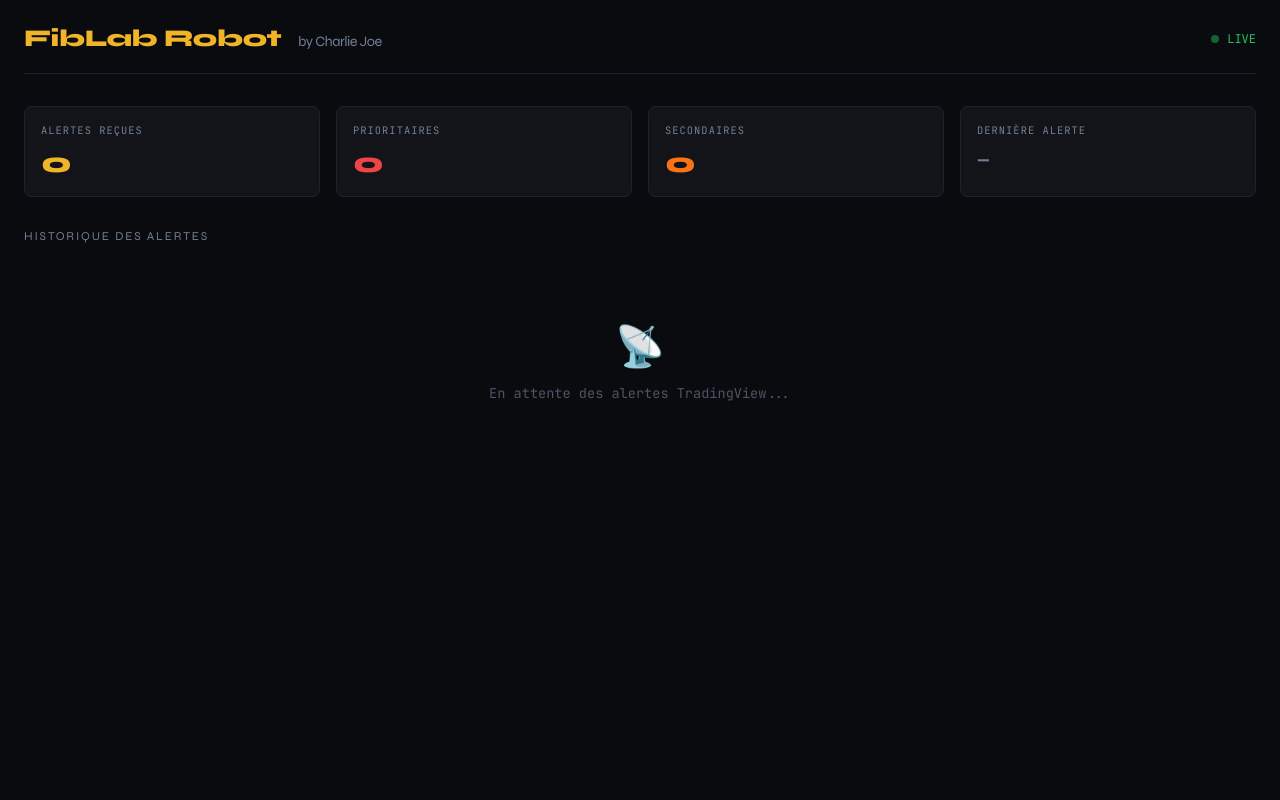
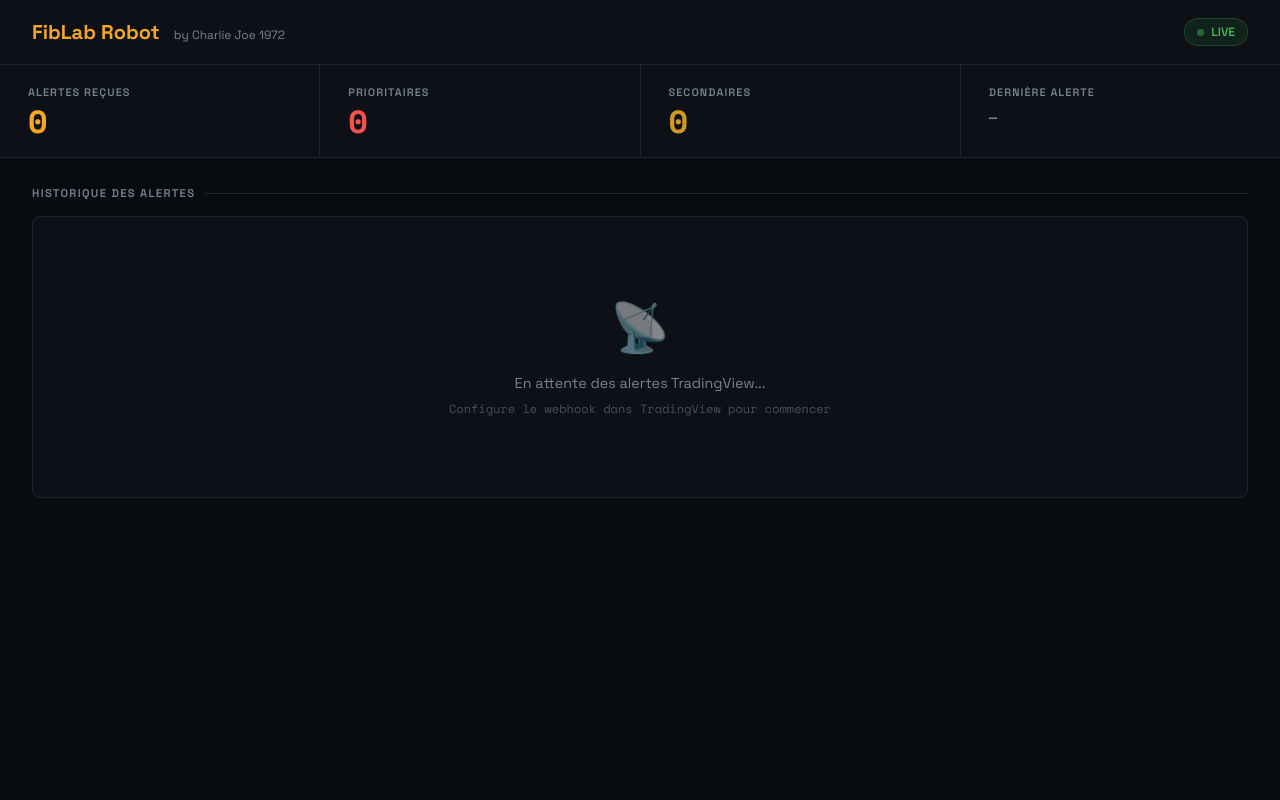
Before and after one commit to cj1972FibLab/fiblab_robot, a Flask app: page / in a window 1280 px wide. Run offline with Flask 3, Linux system fonts and the light colour scheme.

Commit message:
Update dashboard.html

```diff
--- a/templates/dashboard.html
+++ b/templates/dashboard.html
@@ -5,199 +5,64 @@
 <meta name="viewport" content="width=device-width, initial-scale=1.0">
 <title>FibLab Robot — Dashboard</title>
 <style>
-  @import url('https://fonts.googleapis.com/css2?family=JetBrains+Mono:wght@400;700&family=Syne:wght@400;700;800&display=swap');
-
+  @import url('https://fonts.googleapis.com/css2?family=Space+Grotesk:wght@400;500;600;700&family=Space+Mono:wght@400;700&display=swap');
   :root {
-    --bg: #0a0b0f;
-    --surface: #12141a;
-    --border: #1e2130;
-    --gold: #f0b429;
-    --green: #22c55e;
-    --red: #ef4444;
-    --orange: #f97316;
-    --muted: #4a5568;
-    --text: #e2e8f0;
-    --text-dim: #718096;
+    --bg:#080c10;--card:#0d1117;--border:#1c2333;--border2:#243044;
+    --gold:#f5a623;--gold-dim:#7a5214;--green:#3fb950;--red:#f85149;
+    --orange:#d29922;--blue:#58a6ff;--muted:#484f58;--text:#cdd9e5;
+    --text-dim:#768390;--font:'Space Grotesk',sans-serif;--mono:'Space Mono',monospace;
   }
-
-  * { margin: 0; padding: 0; box-sizing: border-box; }
-
-  body {
-    background: var(--bg);
-    color: var(--text);
-    font-family: 'JetBrains Mono', monospace;
-    min-height: 100vh;
-    padding: 24px;
-  }
-
-  header {
-    display: flex;
-    align-items: center;
-    justify-content: space-between;
-    margin-bottom: 32px;
-    padding-bottom: 20px;
-    border-bottom: 1px solid var(--border);
-  }
-
-  .logo {
-    font-family: 'Syne', sans-serif;
-    font-weight: 800;
-    font-size: 1.5rem;
-    color: var(--gold);
-    letter-spacing: -0.02em;
-  }
-
-  .logo span { color: var(--text-dim); font-weight: 400; font-size: 0.9rem; margin-left: 10px; }
-
-  .status-dot {
-    display: flex;
-    align-items: center;
-    gap: 8px;
-    font-size: 0.75rem;
-    color: var(--green);
-  }
-
-  .dot {
-    width: 8px; height: 8px;
-    border-radius: 50%;
-    background: var(--green);
-    animation: pulse 2s infinite;
-  }
-
-  @keyframes pulse {
-    0%, 100% { opacity: 1; }
-    50% { opacity: 0.4; }
-  }
-
-  .stats {
-    display: grid;
-    grid-template-columns: repeat(auto-fit, minmax(160px, 1fr));
-    gap: 16px;
-    margin-bottom: 32px;
-  }
-
-  .stat-card {
-    background: var(--surface);
-    border: 1px solid var(--border);
-    border-radius: 8px;
-    padding: 16px;
-  }
-
-  .stat-card .label {
-    font-size: 0.65rem;
-    color: var(--text-dim);
-    text-transform: uppercase;
-    letter-spacing: 0.1em;
-    margin-bottom: 8px;
-  }
-
-  .stat-card .value {
-    font-family: 'Syne', sans-serif;
-    font-size: 1.8rem;
-    font-weight: 800;
-    color: var(--gold);
-  }
-
-  .alerts-title {
-    font-family: 'Syne', sans-serif;
-    font-size: 0.75rem;
-    text-transform: uppercase;
-    letter-spacing: 0.15em;
-    color: var(--text-dim);
-    margin-bottom: 16px;
-  }
-
-  .alert-list {
-    display: flex;
-    flex-direction: column;
-    gap: 10px;
-  }
-
-  .alert-card {
-    background: var(--surface);
-    border: 1px solid var(--border);
-    border-radius: 8px;
-    padding: 16px 20px;
-    display: grid;
-    grid-template-columns: 60px 1fr auto auto auto;
-    align-items: center;
-    gap: 16px;
-    transition: border-color 0.2s;
-  }
-
-  .alert-card:hover { border-color: var(--gold); }
-
-  .alert-card.prioritaire { border-left: 3px solid var(--red); }
-  .alert-card.secondaire  { border-left: 3px solid var(--orange); }
-  .alert-card.info        { border-left: 3px solid var(--muted); }
-
-  .score-badge {
-    font-family: 'Syne', sans-serif;
-    font-weight: 800;
-    font-size: 1.4rem;
-    text-align: center;
-  }
-
-  .score-badge.prioritaire { color: var(--red); }
-  .score-badge.secondaire  { color: var(--orange); }
-  .score-badge.info        { color: var(--muted); }
-
-  .alert-main .asset {
-    font-family: 'Syne', sans-serif;
-    font-weight: 700;
-    font-size: 1rem;
-    color: var(--text);
-  }
-
-  .alert-main .type {
-    font-size: 0.72rem;
-    color: var(--text-dim);
-    margin-top: 3px;
-  }
-
-  .price {
-    font-size: 1rem;
-    font-weight: 700;
-    color: var(--gold);
-    text-align: right;
-  }
-
-  .side-badge {
-    padding: 3px 10px;
-    border-radius: 4px;
-    font-size: 0.7rem;
-    font-weight: 700;
-    text-transform: uppercase;
-    letter-spacing: 0.05em;
-  }
-
-  .side-badge.support    { background: rgba(34,197,94,0.15);  color: var(--green); }
-  .side-badge.resistance { background: rgba(239,68,68,0.15);  color: var(--red);   }
-
-  .scope-badge {
-    font-size: 0.65rem;
-    color: var(--text-dim);
-    text-align: right;
-  }
-
-  .scope-badge.pure { color: var(--gold); }
-
-  .empty {
-    text-align: center;
-    padding: 60px 20px;
-    color: var(--muted);
-    font-size: 0.85rem;
-  }
-
-  .empty .icon { font-size: 2.5rem; margin-bottom: 12px; }
-
-  @media (max-width: 600px) {
-    .alert-card {
-      grid-template-columns: 50px 1fr;
-      grid-template-rows: auto auto;
-    }
-    .side-badge, .scope-badge { display: none; }
-    .price { grid-column: 2; text-align: left; font-size: 0.9rem; }
+  *{margin:0;padding:0;box-sizing:border-box}
+  body{background:var(--bg);color:var(--text);font-family:var(--font);min-height:100vh}
+  header{display:flex;align-items:center;justify-content:space-between;padding:18px 32px;background:var(--card);border-bottom:1px solid var(--border)}
+  .logo-main{font-size:1.25rem;font-weight:700;color:var(--gold)}
+  .logo-sub{font-size:0.75rem;color:var(--text-dim);margin-left:10px}
+  .live-badge{display:flex;align-items:center;gap:7px;font-size:0.75rem;font-weight:600;color:var(--green);background:rgba(63,185,80,0.1);border:1px solid rgba(63,185,80,0.25);padding:5px 12px;border-radius:20px}
+  .live-dot{width:7px;height:7px;border-radius:50%;background:var(--green);animation:blink 1.8s ease-in-out infinite}
+  @keyframes blink{0%,100%{opacity:1;box-shadow:0 0 6px var(--green)}50%{opacity:0.3;box-shadow:none}}
+  .stats{display:grid;grid-template-columns:repeat(4,1fr);gap:1px;background:var(--border);border-bottom:1px solid var(--border)}
+  .stat{background:var(--card);padding:20px 28px}
+  .stat-label{font-size:0.68rem;font-weight:600;text-transform:uppercase;letter-spacing:0.1em;color:var(--text-dim);margin-bottom:6px}
+  .stat-value{font-family:var(--mono);font-size:2rem;font-weight:700;line-height:1}
+  .stat-value.gold{color:var(--gold)}.stat-value.red{color:var(--red)}.stat-value.orange{color:var(--orange)}.stat-value.dim{color:var(--text-dim);font-size:0.85rem;padding-top:6px}
+  .main{padding:28px 32px;max-width:1400px;margin:0 auto}
+  .section-title{font-size:0.7rem;font-weight:600;text-transform:uppercase;letter-spacing:0.12em;color:var(--text-dim);margin-bottom:16px;display:flex;align-items:center;gap:10px}
+  .section-title::after{content:'';flex:1;height:1px;background:var(--border)}
+  .table-wrap{background:var(--card);border:1px solid var(--border);border-radius:8px;overflow:hidden}
+  table{width:100%;border-collapse:collapse}
+  thead tr{background:#0a0f16;border-bottom:1px solid var(--border)}
+  thead th{padding:11px 16px;text-align:left;font-size:0.68rem;font-weight:600;text-transform:uppercase;letter-spacing:0.1em;color:var(--text-dim)}
+  tbody tr{border-bottom:1px solid var(--border);transition:background 0.15s}
+  tbody tr:last-child{border-bottom:none}
+  tbody tr:hover{background:rgba(255,255,255,0.02)}
+  tbody tr.prioritaire{border-left:3px solid var(--red)}
+  tbody tr.secondaire{border-left:3px solid var(--orange)}
+  tbody tr.info{border-left:3px solid var(--muted)}
+  td{padding:13px 16px;font-size:0.85rem;vertical-align:middle}
+  .score-pill{display:inline-flex;align-items:center;justify-content:center;width:38px;height:38px;border-radius:50%;font-family:var(--mono);font-weight:700;font-size:1rem}
+  .score-pill.prioritaire{background:rgba(248,81,73,0.15);color:var(--red);border:1px solid rgba(248,81,73,0.3)}
+  .score-pill.secondaire{background:rgba(210,153,34,0.15);color:var(--orange);border:1px solid rgba(210,153,34,0.3)}
+  .score-pill.info{background:rgba(72,79,88,0.2);color:var(--muted);border:1px solid var(--border)}
+  .level-label{font-size:0.62rem;font-weight:700;text-transform:uppercase;letter-spacing:0.08em;margin-top:3px;text-align:center}
+  .level-label.prioritaire{color:var(--red)}.level-label.secondaire{color:var(--orange)}.level-label.info{color:var(--muted)}
+  .asset-name{font-weight:700;font-size:0.95rem;color:var(--text)}
+  .asset-tf{font-size:0.72rem;color:var(--text-dim);font-family:var(--mono);margin-top:2px}
+  .type-badge{display:inline-block;padding:3px 9px;border-radius:4px;font-size:0.72rem;font-weight:600;background:rgba(88,166,255,0.1);color:var(--blue);border:1px solid rgba(88,166,255,0.2);white-space:nowrap}
+  .price{font-family:var(--mono);font-weight:700;font-size:0.95rem;color:var(--gold)}
+  .side-badge{display:inline-flex;align-items:center;gap:5px;padding:3px 10px;border-radius:4px;font-size:0.72rem;font-weight:700;text-transform:uppercase;letter-spacing:0.05em}
+  .side-badge.support{background:rgba(63,185,80,0.1);color:var(--green);border:1px solid rgba(63,185,80,0.25)}
+  .side-badge.resistance{background:rgba(248,81,73,0.1);color:var(--red);border:1px solid rgba(248,81,73,0.25)}
+  .scope{font-size:0.75rem;font-weight:600}
+  .scope.pure{color:var(--gold)}.scope.non-pure{color:var(--muted)}
+  .time{font-family:var(--mono);font-size:0.72rem;color:var(--text-dim)}
+  .empty-state{padding:80px 20px;text-align:center}
+  .empty-state .icon{font-size:3rem;margin-bottom:16px;opacity:0.5}
+  .empty-state p{font-size:0.9rem;color:var(--text-dim)}
+  .empty-state .hint{font-size:0.75rem;color:var(--muted);margin-top:8px;font-family:var(--mono)}
+  @media(max-width:900px){
+    .stats{grid-template-columns:repeat(2,1fr)}
+    thead th:nth-child(n+6),td:nth-child(n+6){display:none}
+    header,main{padding:14px 16px}
   }
 </style>
 </head>
@@ -205,61 +70,85 @@
 
 <header>
   <div>
-    <div class="logo">FibLab Robot <span>by Charlie Joe</span></div>
+    <span class="logo-main">FibLab Robot</span>
+    <span class="logo-sub">by Charlie Joe 1972</span>
   </div>
-  <div class="status-dot">
-    <div class="dot"></div>
-    LIVE
-  </div>
+  <div class="live-badge"><div class="live-dot"></div>LIVE</div>
 </header>
 
 <div class="stats">
-  <div class="stat-card">
-    <div class="label">Alertes reçues</div>
-    <div class="value">{{ alerts|length }}</div>
+  <div class="stat">
+    <div class="stat-label">Alertes reçues</div>
+    <div class="stat-value gold">{{ alerts|length }}</div>
   </div>
-  <div class="stat-card">
-    <div class="label">Prioritaires</div>
-    <div class="value" style="color: var(--red)">
-      {{ alerts | selectattr('level', 'equalto', 'PRIORITAIRE') | list | length }}
-    </div>
+  <div class="stat">
+    <div class="stat-label">Prioritaires</div>
+    <div class="stat-value red">{{ alerts | selectattr('level', 'equalto', 'PRIORITAIRE') | list | length }}</div>
   </div>
-  <div class="stat-card">
-    <div class="label">Secondaires</div>
-    <div class="value" style="color: var(--orange)">
-      {{ alerts | selectattr('level', 'equalto', 'SECONDAIRE') | list | length }}
-    </div>
+  <div class="stat">
+    <div class="stat-label">Secondaires</div>
+    <div class="stat-value orange">{{ alerts | selectattr('level', 'equalto', 'SECONDAIRE') | list | length }}</div>
   </div>
-  <div class="stat-card">
-    <div class="label">Dernière alerte</div>
-    <div class="value" style="font-size:0.85rem; padding-top:6px; color: var(--text-dim)">
-      {% if alerts %}{{ alerts[0].timestamp[:19].replace('T', ' ') }}{% else %}—{% endif %}
-    </div>
+  <div class="stat">
+    <div class="stat-label">Dernière alerte</div>
+    <div class="stat-value dim">{% if alerts %}{{ alerts[0].timestamp[:19].replace('T',' ') }} UTC{% else %}—{% endif %}</div>
   </div>
 </div>
 
-<div class="alerts-title">Historique des alertes</div>
-
-<div class="alert-list">
-{% if alerts %}
-  {% for a in alerts %}
-  <div class="alert-card {{ a.level|lower }}">
-    <div class="score-badge {{ a.level|lower }}">{{ a.score }}</div>
-    <div class="alert-main">
-      <div class="asset">{{ a.asset or '?' }} <span style="color:var(--muted); font-size:0.8rem">{{ a.timeframe or '' }}</span></div>
-      <div class="type">{{ a.type or '?' }}</div>
+<div class="main">
+  <div class="section-title">Historique des alertes</div>
+  <div class="table-wrap">
+    {% if alerts %}
+    <table>
+      <thead>
+        <tr>
+          <th>Score</th>
+          <th>Asset</th>
+          <th>Type d'alerte</th>
+          <th>Prix</th>
+          <th>Direction</th>
+          <th>Scope</th>
+          <th>Heure UTC</th>
+        </tr>
+      </thead>
+      <tbody>
+        {% for a in alerts %}
+        <tr class="{{ a.level|lower }}">
+          <td>
+            <div class="score-pill {{ a.level|lower }}">{{ a.score }}</div>
+            <div class="level-label {{ a.level|lower }}">{{ a.level }}</div>
+          </td>
+          <td>
+            <div class="asset-name">{{ a.asset or '—' }}</div>
+            <div class="asset-tf">{{ a.timeframe or '' }}</div>
+          </td>
+          <td><span class="type-badge">{{ a.type or '—' }}</span></td>
+          <td><span class="price">{{ a.price or '—' }}</span></td>
+          <td>
+            {% if a.side %}
+            <span class="side-badge {{ a.side|lower }}">
+              {% if a.side == 'Support' %}▲{% else %}▼{% endif %} {{ a.side }}
+            </span>
+            {% else %}—{% endif %}
+          </td>
+          <td>
+            <span class="scope {{ (a.scope or '')|lower|replace(' ','-') }}">
+              {% if a.scope == 'Pure' %}★ Pure{% elif a.scope %}{{ a.scope }}{% else %}—{% endif %}
+            </span>
+          </td>
+          <td><span class="time">{{ a.timestamp[:19].replace('T',' ') if a.timestamp else '—' }}</span></td>
+        </tr>
+        {% endfor %}
+      </tbody>
+    </table>
+    {% else %}
+    <div class="empty-state">
+      <div class="icon">📡</div>
+      <p>En attente des alertes TradingView...</p>
+      <p class="hint">Configure le webhook dans TradingView pour commencer</p>
     </div>
-    <div class="price">{{ a.price or '?' }}</div>
-    <div class="side-badge {{ (a.side or '')|lower }}">{{ a.side or '?' }}</div>
-    <div class="scope-badge {{ (a.scope or '')|lower }}">{{ a.scope or '' }}</div>
+    {% endif %}
   </div>
-  {% endfor %}
-{% else %}
-  <div class="empty">
-    <div class="icon">📡</div>
-    En attente des alertes TradingView...
-  </div>
-{% endif %}
 </div>
 
 </body>
```
